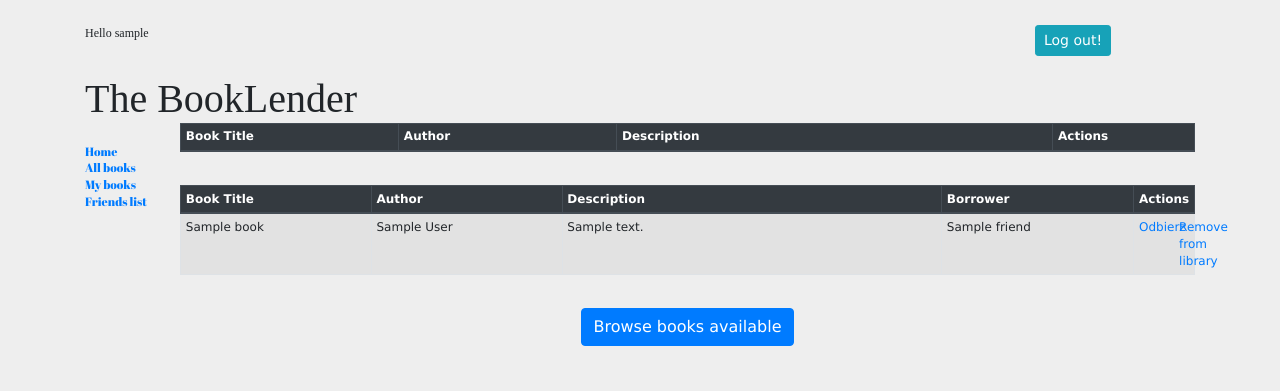
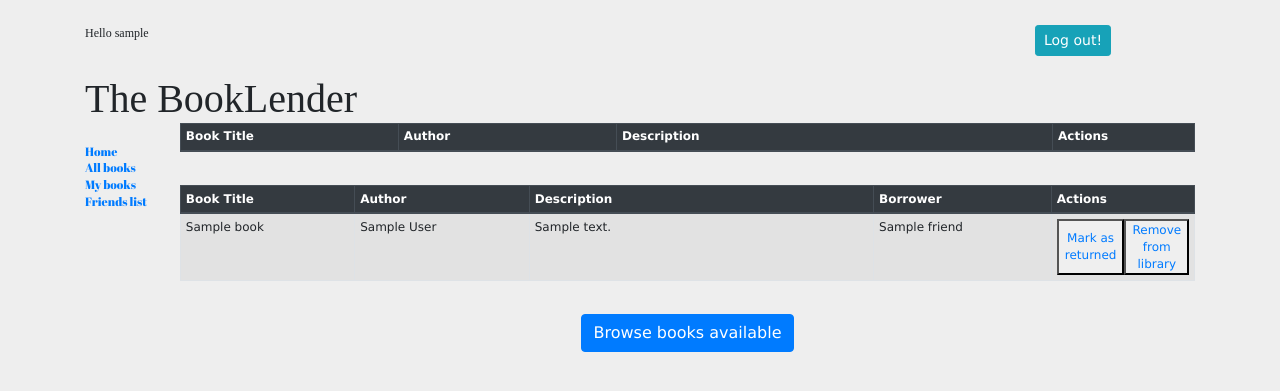
Before and after one commit to rszydlik/Wypozyczalnia, a Django app: page /catalog/show in a window 1280 px wide. Shown: the top 391 px of the page. Run offline with Django 3.2, Linux system fonts and the light colour scheme; the first user in the database is signed in; tables that the repository leaves empty hold one stand-in row (Sample ...); lists and menus that the app fills with data are empty; some libraries are stand-ins or nearby versions; some web fonts are replaced.

Commit message:
patch update 1.4

```diff
--- a/templates/wypozyczalnia_app/show_library.html
+++ b/templates/wypozyczalnia_app/show_library.html
@@ -16,9 +16,9 @@
         <td>{{ library.book.btitle }}</td>
         <td>{{ library.book.bauthor }}</td>
         <td>{{ library.book.bdescription }}</td>
-        <td><div class="row">
-            <div class="col-6"><a href="/catalog/lend/{{ library.id }}">Lend</a></div>
-            <div class="col-6"><a href="/catalog/removefromlibrary/{{ library.book.id }}">Remove from library</a></div>
+        <td><div class="btn-group btn-group-sm" role="group">
+            <a type="button" class="btn btn-outline-dark btn-sm butt1" href="/catalog/lend/{{ library.id }}">Lend to a friend</a>
+            <a type="button" class="btn btn-outline-dark btn-sm butt1" href="/catalog/removefromlibrary/{{ library.book.id }}">Remove from library</a>
         </div>
         </td>
     </tr>
@@ -46,9 +46,9 @@
         <td>{{ library.book.bauthor }}</td>
         <td>{{ library.book.bdescription }}</td>
         <td>{{ library.borrower }}</td>
-        <td><div class="row">
-            <div class="col-6"><a href="/catalog/regain/{{ library.id }}">Odbierz</a></div>
-            <div class="col-6"><a href="/catalog/removefromlibrary/{{ library.book.id }}">Remove from library</a></div>
+        <td><div class="btn-group btn-group-sm" role="group">
+            <button><a href="/catalog/regain/{{ library.id }}">Mark as returned</a></button>
+            <button><a href="/catalog/removefromlibrary/{{ library.book.id }}">Remove from library</a></button>
         </div>
         </td>
     </tr>
--- a/wypozyczalnia_app/static/css/style.css
+++ b/wypozyczalnia_app/static/css/style.css
@@ -3,7 +3,6 @@ h1 {font:24px; font-family: 'Akronim'; margin:0}
 h2 {font-family: 'Anton';font-size:12px; font-weight:normal; font-style:italic; margin:0 0 20px}
 p {font-family: 'Source Serif Pro';margin-top:0}
 ul {font-family: 'Abril Fatface';margin:0; padding-left:20px}
-
 /*font-family: 'Akronim', ;*/
 /*font-family: 'Anton', ;*/
 /*font-family: 'Source Serif Pro', ;*/
@@ -27,7 +26,7 @@ ul {font-family: 'Abril Fatface';margin:0; padding-left:20px}
 
 
 .button {
-    font:14px Georgia,Verdana;
+    font:12px Georgia,Verdana;
     margin-bottom:10px;
     padding:8px 10px 9px;
     border:1px solid #ccc;
```
Also changed, not shown: templates/wypozyczalnia_app/friend_list.html (+11 -9 lines).
